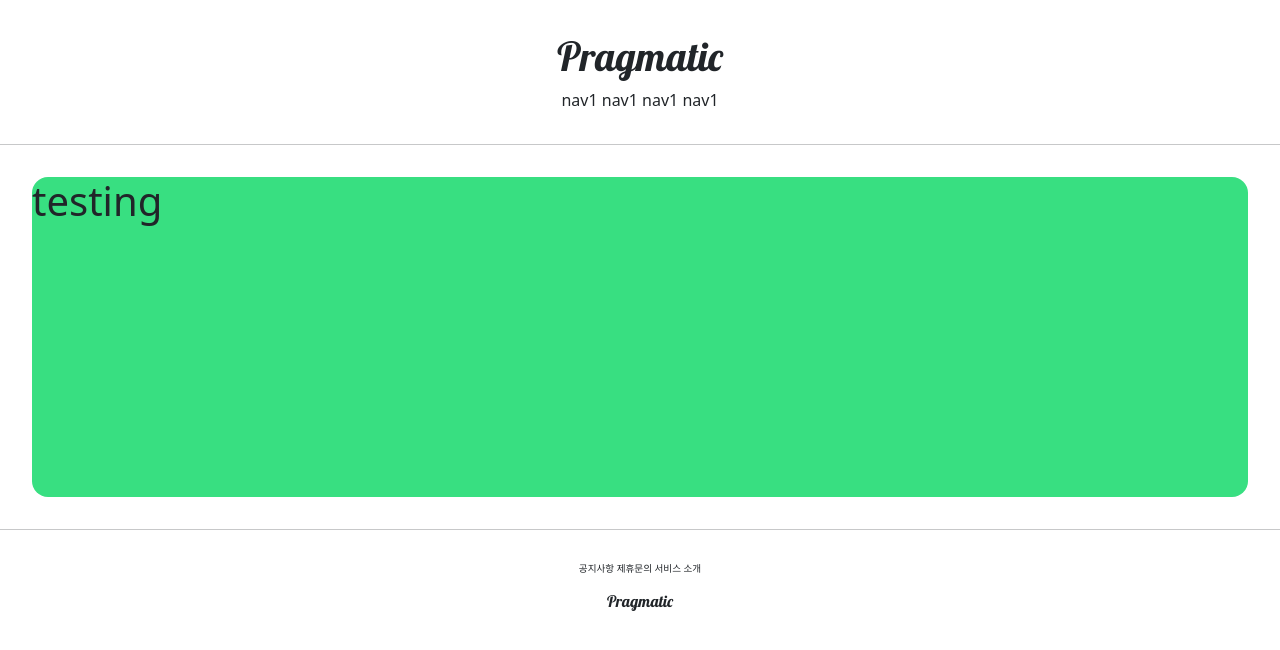
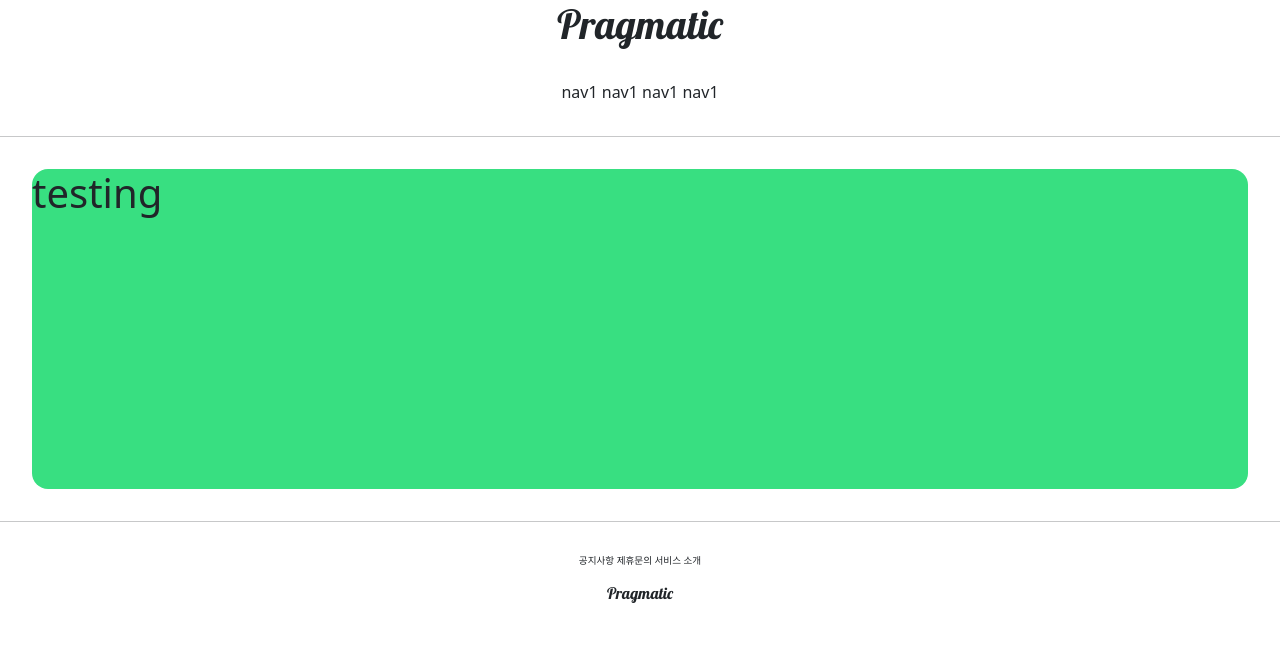
Before and after one commit to kluedeugene/myPinterest, a Django app: page /account/hello_world/ in a window 1280 px wide. Shown: the top 650 px of the page. Run offline with Django 4.2, Linux system fonts and the light colour scheme.

Commit message:
django course 11 commit

```diff
--- a/pragmatic/settings.py
+++ b/pragmatic/settings.py
@@ -126,6 +126,11 @@ USE_TZ = True
 # https://docs.djangoproject.com/en/4.0/howto/static-files/
 
 STATIC_URL = 'static/'
+STATIC_ROOT = os.path.join(BASE_DIR, 'staticfiles')
+
+STATICFILES_DIRS = [
+    BASE_DIR / "static",
+]
 
 # Default primary key field type
 # https://docs.djangoproject.com/en/4.0/ref/settings/#default-auto-field
--- /dev/null
+++ b/static/base.css
@@ -0,0 +1,19 @@
+.pragmatic_logo {
+     text-align: center;
+    font-family: 'Lobster', cursive;
+}
+
+.pragmatic_footer_button {
+
+    font-size: .6rem;
+}
+
+.pragmatic_footer{
+    text-align:center;
+    margin-top: 2rem;
+}
+
+.pragmatic_header{
+    text-align:center;
+    margin: 2rem 0;
+}
--- a/templates/footer.html
+++ b/templates/footer.html
@@ -1,10 +1,11 @@
-    <div style="text-align:center; margin-top: 2rem;">
-        <div style ="font-size: .6rem;" >
+    <div class="pragmatic_footer">
+
+        <div class="pragmatic_footer_button" >
             <span>공지사항</span>
             <span>제휴문의</span>
             <span>서비스 소개</span>
         </div>
         <div style="margin-top: 1rem;">
-            <h6 style="margin-top: 1rem; font-family: 'Lobster', cursive;"> Pragmatic </h6>
+            <h6 class="pragmatic_logo"> Pragmatic </h6>
         </div>
     </div>
--- a/templates/head.html
+++ b/templates/head.html
@@ -1,19 +1,17 @@
-<!DOCTYPE html>
-<html lang="en">
+{%  load static %}
 <head>
     <meta charset="UTF-8">
     <title>Title</title>
 
-{#  BOOTSTRAP LINK  #}
+<!--  BOOTSTRAP LINK -->
     <link href="https://cdn.jsdelivr.net/npm/bootstrap@5.1.3/dist/css/bootstrap.min.css" rel="stylesheet"
           integrity="sha384-1BmE4kWBq78iYhFldvKuhfTAU6auU8tT94WrHftjDbrCEXSU1oBoqyl2QvZ6jIW3" crossorigin="anonymous">
 
-{#  GOOGLE FONT LINK  #}
+<!--  GOOGLE FONT LINK   -->
     <link rel="preconnect" href="https://fonts.googleapis.com">
     <link rel="preconnect" href="https://fonts.gstatic.com" crossorigin>
     <link href="https://fonts.googleapis.com/css2?family=Lobster&display=swap" rel="stylesheet">
+
+<!-- DEFAULT CSS LINK -->
+    <link rel="stylesheet" type="text/css" href="{% static 'base.css' %}">
 </head>
-<body>
-
-</body>
-</html>
--- a/templates/header.html
+++ b/templates/header.html
@@ -1,10 +1,9 @@
 
-    <div style="text-align:center; margin: 2rem 0; " >
-
+    <div class=pragmatic_header" >
         <div>
-        <h1 style= "font-family: 'Lobster', cursive;">Pragmatic</h1>
+            <h1 class="pragmatic_logo">Pragmatic</h1>
         </div>
-    <div>
+      <div class="pragmatic_header">
         <span>nav1</span>
         <span>nav1</span>
         <span>nav1</span>
```
Lines whose indentation alone changed are shown as unchanged.
